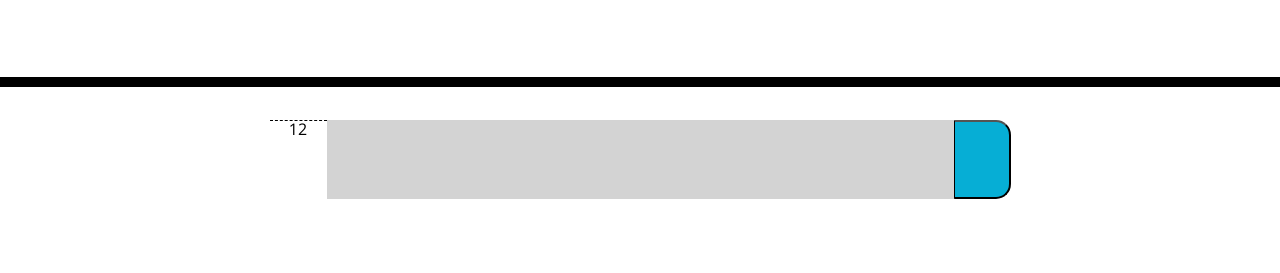
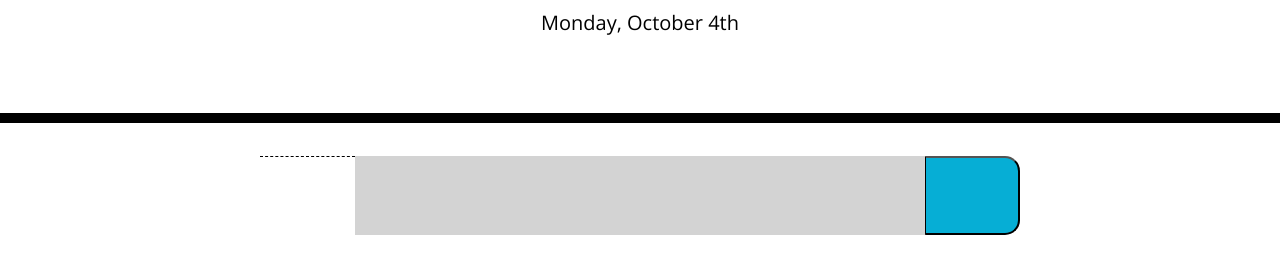
Before and after one commit to IsaacJCarnes/work-calender-ij, a plain HTML site: page index.html in a window 1280 px wide. Shown: the part 181-454 px from the top of the page. Drawn offline with nearby package versions, Linux system fonts and the light colour scheme.

Commit message:
currentDay now shows the date in 'dddd MM Do' format

```diff
--- a/assets/javascript/main.js
+++ b/assets/javascript/main.js
@@ -1 +1,6 @@
 console.log(moment());
+console.log(moment("getHours"));
+console.log(moment().utcOffset('+2000').format('YYYY-MM-DD HH:mm'));
+const container = document.getElementById("container");
+const currentDay = document.getElementById("currentDay");
+currentDay.textContent = moment().format("dddd, MMMM Do");
--- a/index.html
+++ b/index.html
@@ -28,12 +28,12 @@
       <p class="lead">A simple calendar app for scheduling your work day</p>
       <p id="currentDay" class="lead"></p>
     </header>
-    <div class="container">
+    <div id="container" class="container">
       <!-- Timeblocks go here -->
       <div class="time-block row">
-        <div class="hour">12</div>
-        <div class="past"></div>
-        <button class="saveBtn"></button>
+        <div class="hour col-1"></div>
+        <div class="past col-6"></div>
+        <button class="saveBtn col-1"></button>
       </div>
 
     </div>
```
